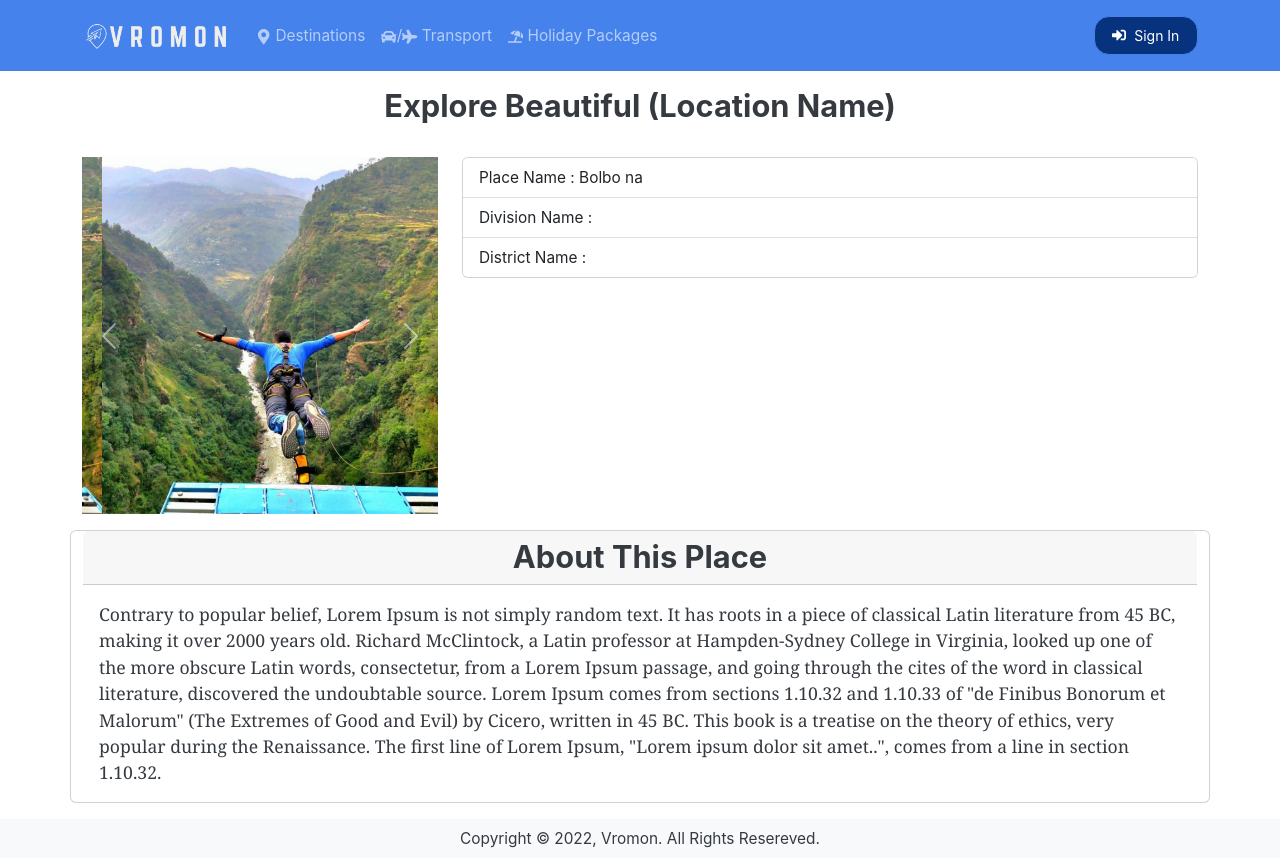
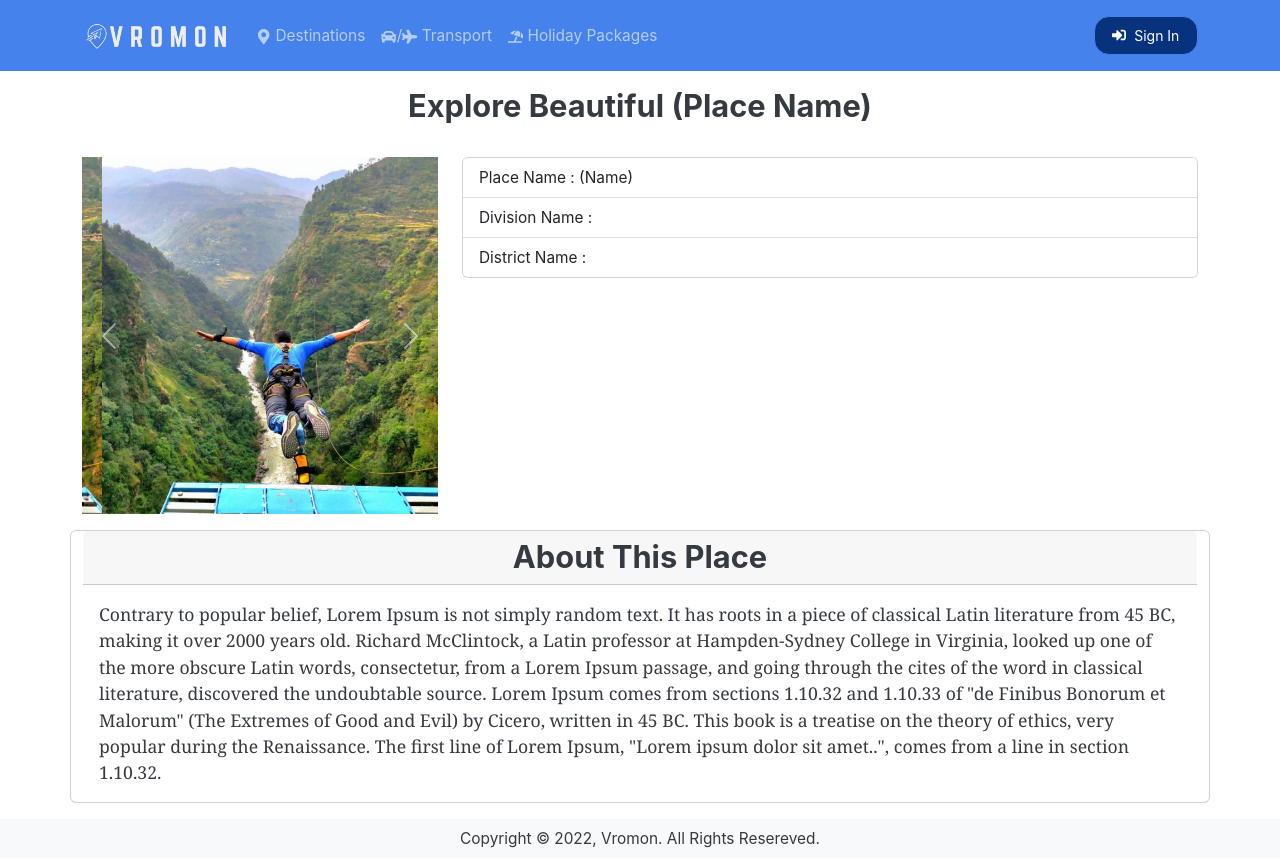
Before and after one commit to TangoRomeo80/Vromon, a React (Create React App) app in the folder frontend/: page /destinationDetails in a window 1280 px wide. Built offline with nearby package versions, Linux system fonts and the light colour scheme.

Commit message:
Destination Details Screen Updated

```diff
--- a/frontend/src/screens/DestinationDetailsScreen.js
+++ b/frontend/src/screens/DestinationDetailsScreen.js
@@ -6,16 +6,49 @@ import { Row, Col, Container, Card, Form } from "react-bootstrap";
 import ListGroup from "react-bootstrap/ListGroup";
 import Carousel from "react-bootstrap/Carousel";
 import { LinkContainer } from "react-router-bootstrap";
-import { useDispatch, useSelector } from "react-redux";
 import Message from "../components/Message";
 import Loader from "../components/Loader";
+import { useDispatch, useSelector} from "react-redux";
+import { getDestinationById, resetDestinationDetails } from '../features/destination/destinationSlice'
 
 const DestinationDetails = () => {
+
+  // const dispatch = useDispatch()
+
+  // const [destinationDetails, setDestinationDetails] = useState()
+
+  // const {
+  //   destination,
+  //   isDetailsLoading,
+  //   isDetailsError,
+  //   isDetailsSuccess,
+  //   detailsErrorMessage,
+  // } = useSelector((state) => state.destination)
+
+
+  // useEffect(() => {
+  //   if(isDetailsError) {
+  //     toast.error(detailsErrorMessage, { position: "top-center" });
+  //   }
+  //   if(isDetailsSuccess){
+  //     setDestinationDetails(destination)
+  //   }
+  //   else{
+  //     dispatch(getDestinationById()) //id
+  //   }
+  // }, [dispatch, destination, isDetailsSuccess, isDetailsError, detailsErrorMessage])
+
+  // useEffect(() => {
+  //   return() => {
+  //     dispatch(resetDestinationDetails())
+  //   }
+  // }, [dispatch])
+
   return (
     <div>
       <Container className='py-3'>
         <Row className='my-2'>
-          <h3 className='text-center'>Explore Beautiful (Location Name)</h3>
+          <h3 className='text-center'>Explore Beautiful (Place Name)</h3>
         </Row>
         <Row className="pt-3">
           <Col lg={4} sm={12} md={4}>
@@ -47,7 +80,7 @@ const DestinationDetails = () => {
           <Col lg={8} sm={12} md={8}>
             <Card>
               <ListGroup variant="flush">
-                <ListGroup.Item>Place Name : Bolbo na</ListGroup.Item>
+                <ListGroup.Item>Place Name : (Name)</ListGroup.Item>
                 <ListGroup.Item>Division Name : </ListGroup.Item>
                 <ListGroup.Item>District Name : </ListGroup.Item>
               </ListGroup>
```
